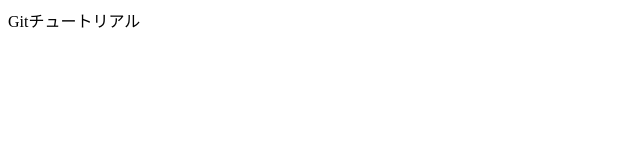
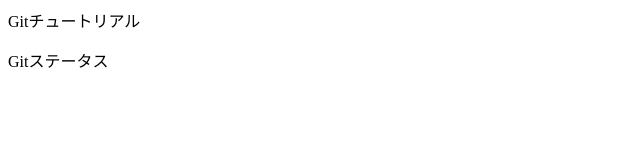
Before and after one commit to satoshi-yamamoto-dev/git_tutorial, a plain HTML site: page index.html in a window 1280 px wide. Shown: the full height of the page, 0-640 px from the left. Drawn offline with Linux system fonts and the light colour scheme.

Commit message:
git status コマンドついき

```diff
--- a/index.html
+++ b/index.html
@@ -1 +1,2 @@
 <div>Gitチュートリアル<div>
+<p>Gitステータス<p>
```
